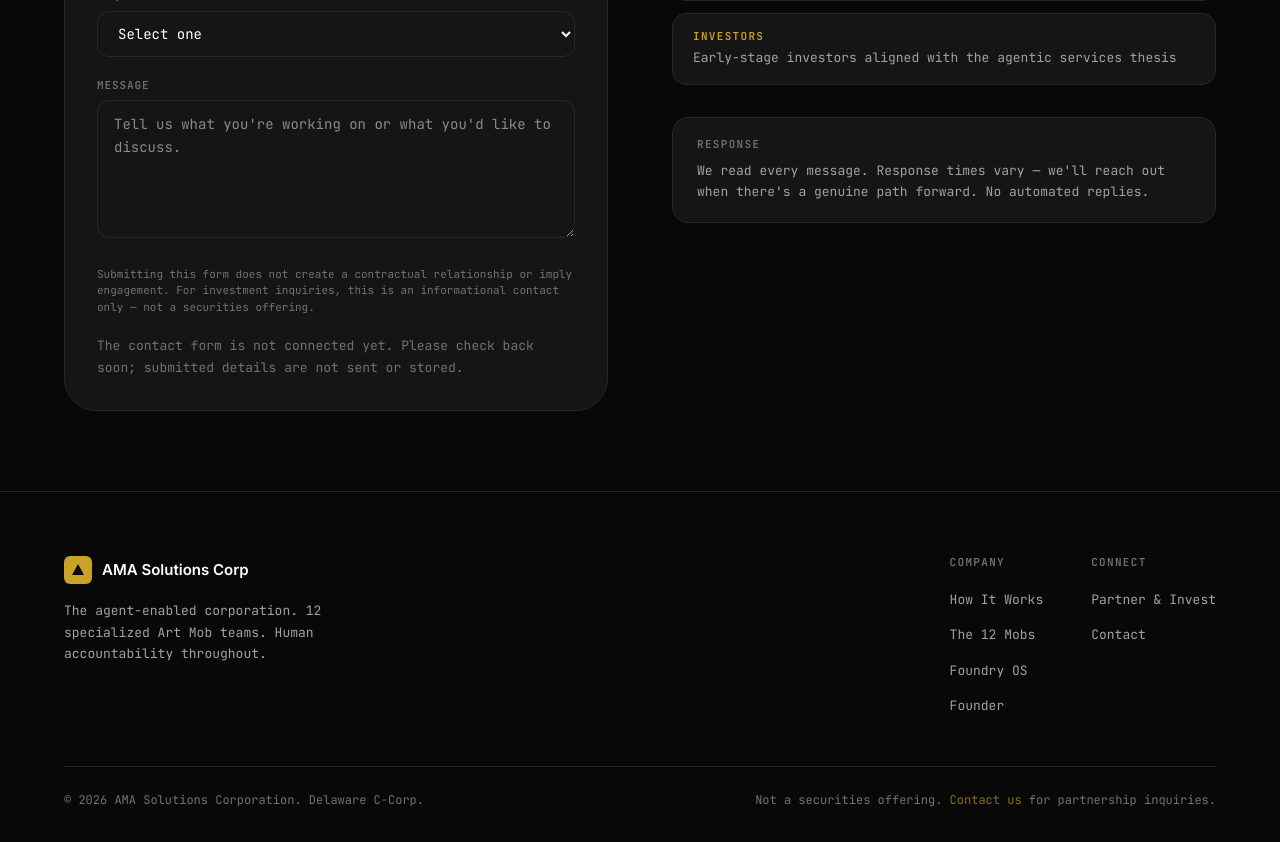
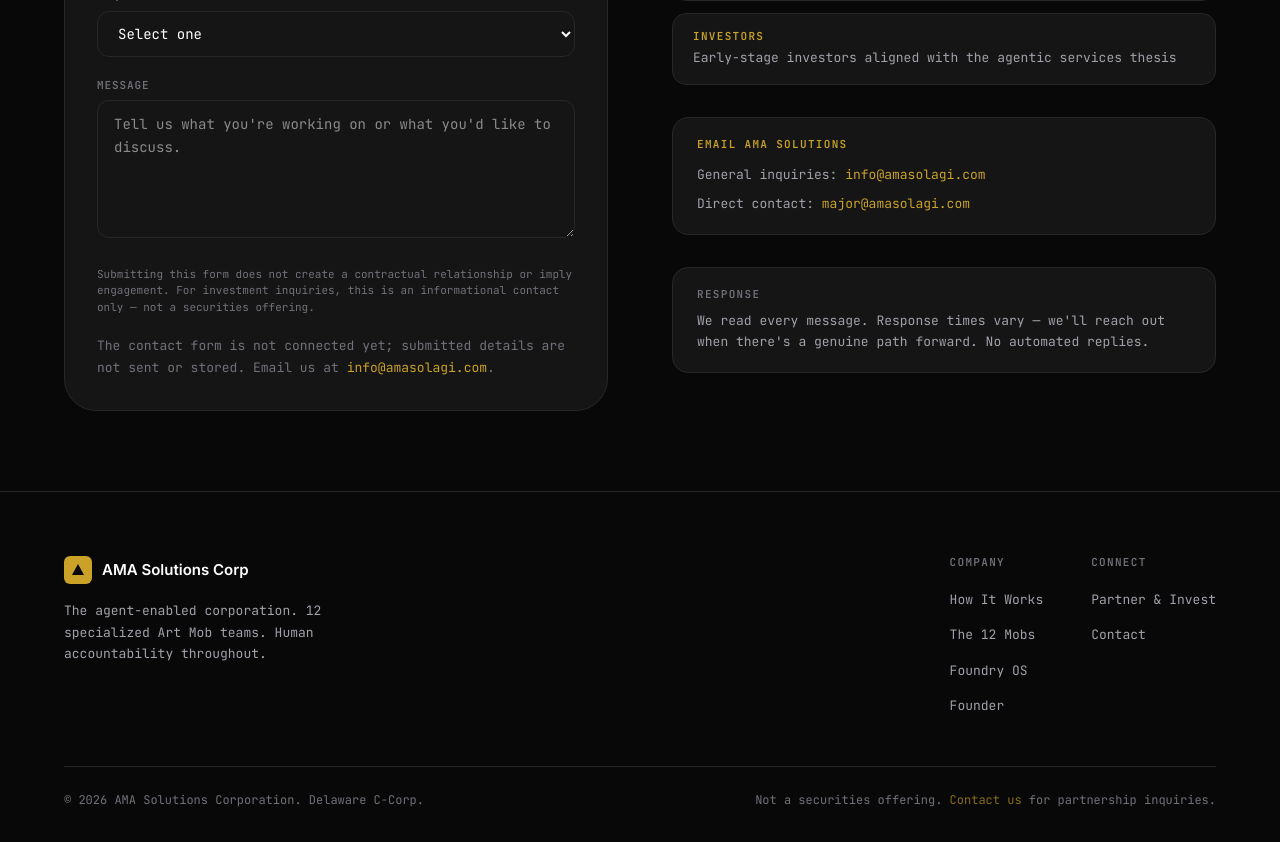
Before and after one commit to MajorDream444/amasolagi-site, a Next.js app: page /contact in a window 1280 px wide. Shown: the part 820-1662 px from the top of the page. Built offline with nearby package versions, Linux system fonts and the light colour scheme.

Commit message:
feat: add AMA contact email links

```diff
--- a/src/app/contact/ContactForm.tsx
+++ b/src/app/contact/ContactForm.tsx
@@ -144,7 +144,11 @@
       </p>
 
       <p className="body-mono" style={{ color: "var(--text-dim)", fontSize: 13, margin: 0 }}>
-        The contact form is not connected yet. Please check back soon; submitted details are not sent or stored.
+        The contact form is not connected yet; submitted details are not sent or stored. Email us at{" "}
+        <a href="mailto:info@amasolagi.com" style={{ color: "var(--gold)", textDecoration: "none" }}>
+          info@amasolagi.com
+        </a>
+        .
       </p>
     </form>
   );
--- a/src/app/contact/page.tsx
+++ b/src/app/contact/page.tsx
@@ -104,6 +104,31 @@
                   borderRadius: 16,
                 }}
               >
+                <p className="label-mono" style={{ color: "var(--gold)", margin: "0 0 12px" }}>
+                  Email AMA Solutions
+                </p>
+                <p className="body-mono" style={{ color: "var(--text-secondary)", fontSize: 13, margin: "0 0 8px" }}>
+                  General inquiries: {" "}
+                  <a href="mailto:info@amasolagi.com" style={{ color: "var(--gold)", textDecoration: "none" }}>
+                    info@amasolagi.com
+                  </a>
+                </p>
+                <p className="body-mono" style={{ color: "var(--text-secondary)", fontSize: 13, margin: 0 }}>
+                  Direct contact: {" "}
+                  <a href="mailto:major@amasolagi.com" style={{ color: "var(--gold)", textDecoration: "none" }}>
+                    major@amasolagi.com
+                  </a>
+                </p>
+              </div>
+
+              <div
+                style={{
+                  padding: "20px 24px",
+                  background: "var(--surface)",
+                  border: "1px solid var(--border)",
+                  borderRadius: 16,
+                }}
+              >
                 <p className="label-mono" style={{ color: "var(--text-dim)", margin: "0 0 8px" }}>
                   Response
                 </p>
```
